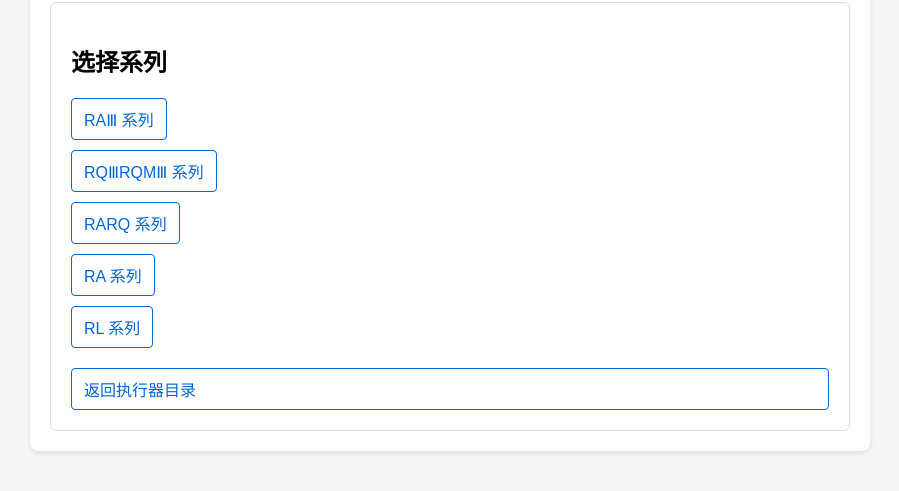
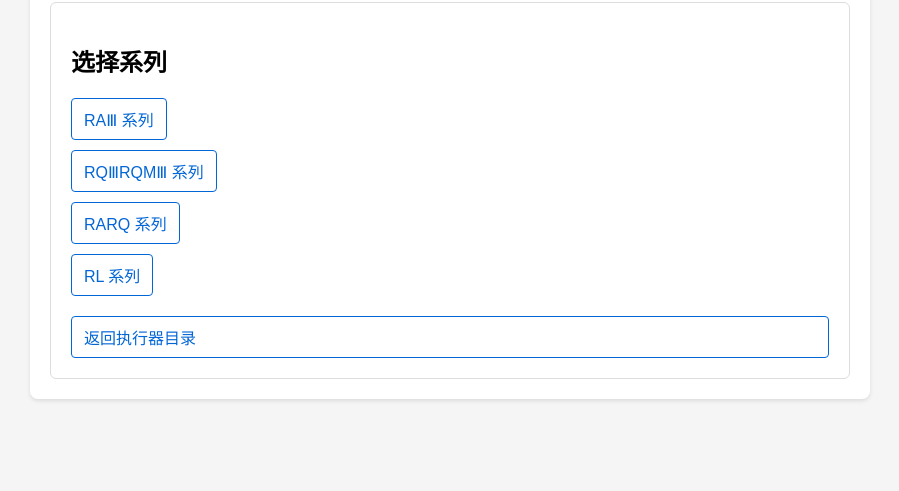
Before and after one commit to zxw-wys/zxw-wys.github.io, a plain HTML site: page actuators/RAGA/index.html in a window 1280 px wide. Shown: the part 127-618 px from the top of the page, without its empty margins (190-1089 px from the left). Drawn offline with Linux system fonts and the light colour scheme.

Commit message:
Update index.html

```diff
--- a/actuators/RAGA/index.html
+++ b/actuators/RAGA/index.html
@@ -13,7 +13,6 @@
                 <li><a href="RAIII.pdf" target="_blank">RAⅢ 系列</a></li>
                 <li><a href="RQⅢRQMⅢ.pdf" target="_blank">RQⅢRQMⅢ 系列</a></li>
                 <li><a href="RARQ.pdf" target="_blank">RARQ 系列</a></li>
-                <li><a href="RA.pdf" target="_blank">RA 系列</a></li>
                 <li><a href="RL.pdf" target="_blank">RL 系列</a></li>
             </ul>
             <a href="../" class="back-link">返回执行器目录</a>
```
